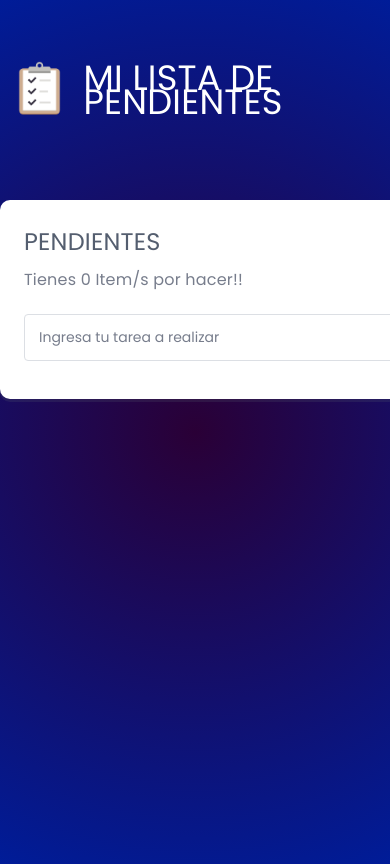
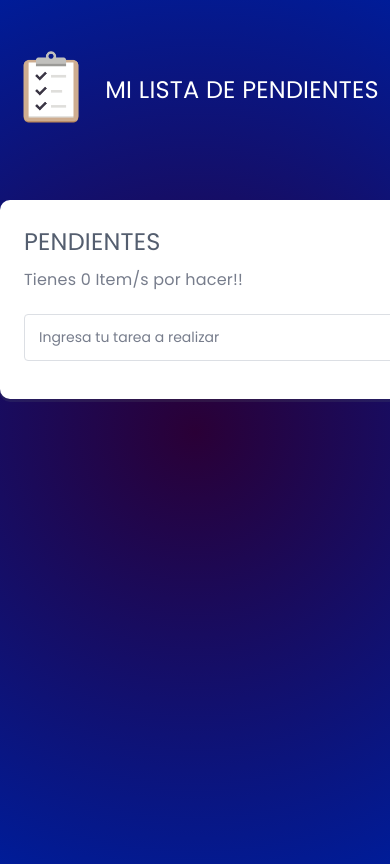
Before and after one commit to RETroncoso/ToDo_List, a plain HTML site: page index.html in a window 390 px wide. Shown: the top 864 px of the page. Drawn offline with Linux system fonts and the light colour scheme.

Commit message:
media queries fix

```diff
--- a/index.html
+++ b/index.html
@@ -4,7 +4,7 @@
     <meta charset="UTF-8" />
     <meta name="viewport" content="width=device-width, initial-scale=1.0" />
     <link rel="stylesheet" href="style.css" />
-    <title>Dom Events</title>
+    <title>ToDo List</title>
   </head>
   <body>
     <header class="header">
--- a/style.css
+++ b/style.css
@@ -241,3 +241,9 @@ body {
   font-family: "Poppins";
   color: #ff5858;
 }
+
+@media all and (max-width: 500px) {
+  .logo-name {
+    font-size: 1.5rem;
+  }
+}
```
